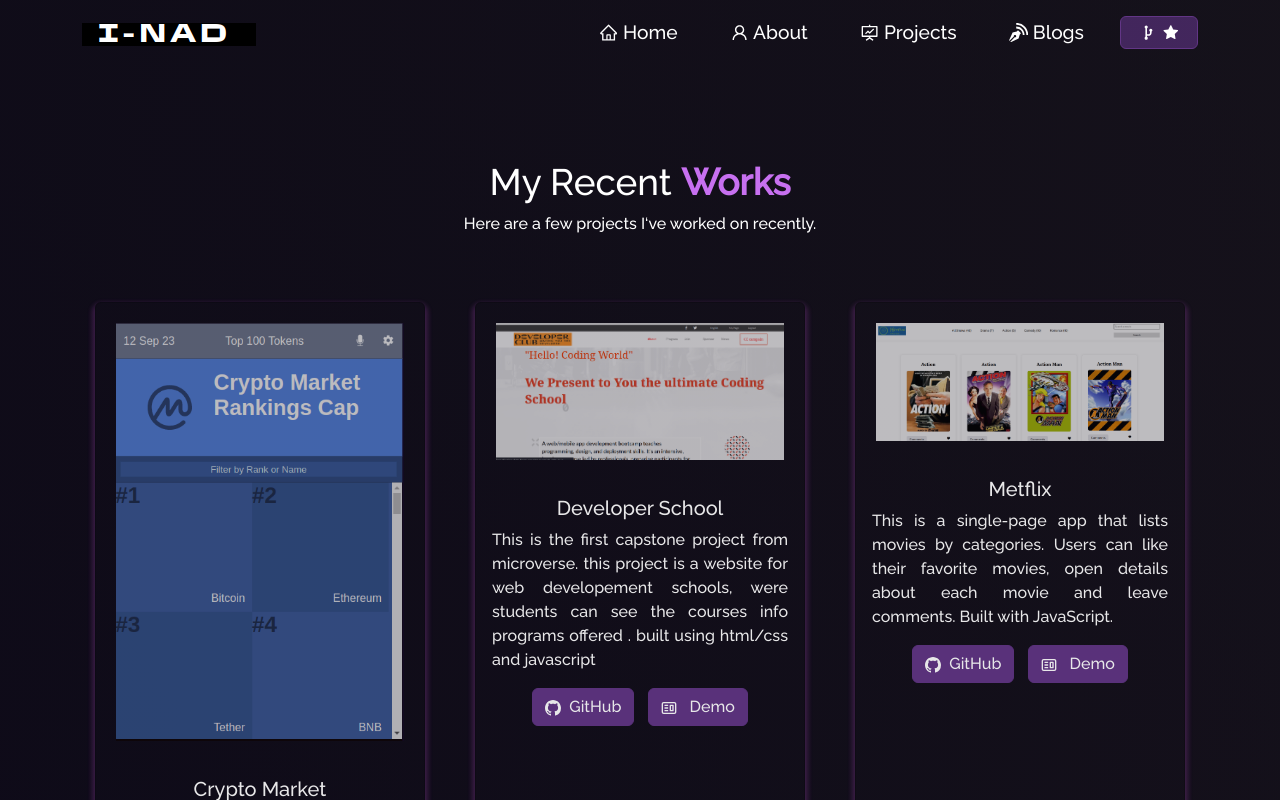
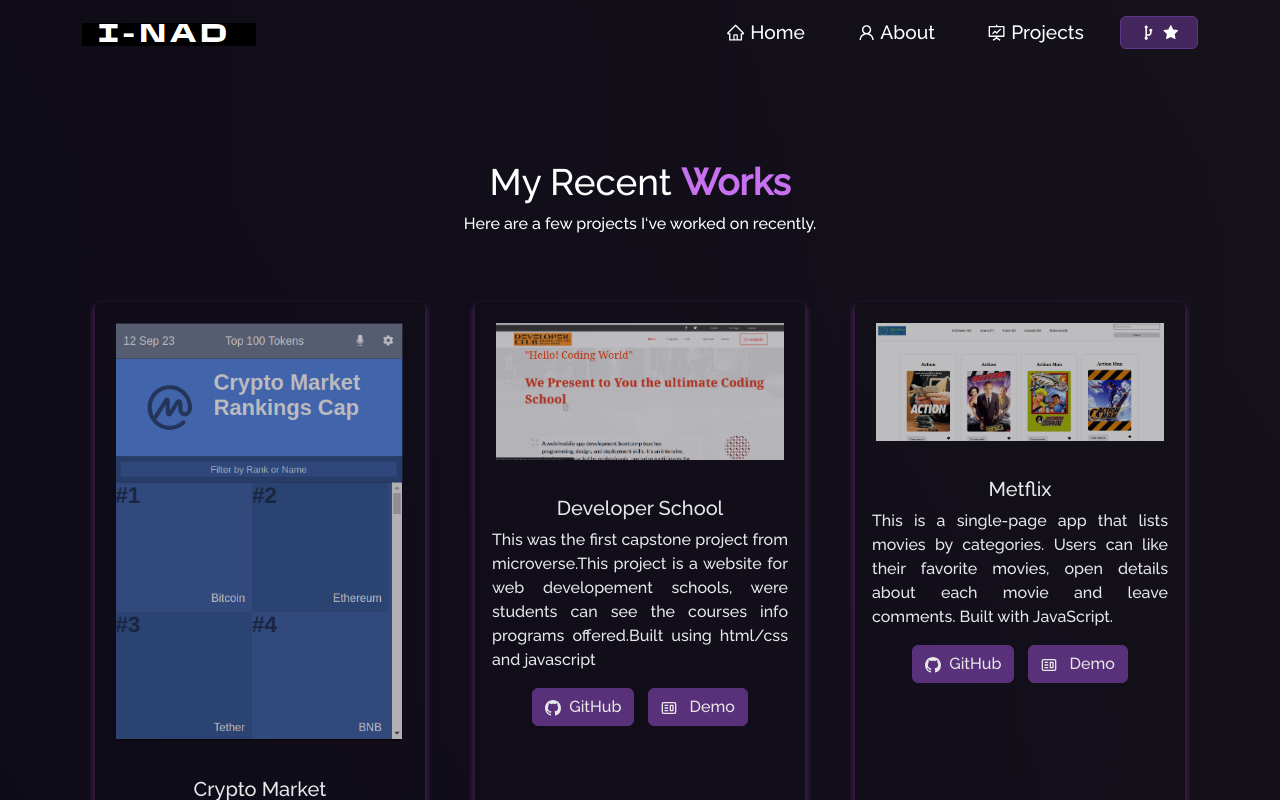
Before and after one commit to arnoldnekemiah/arnoldnek, a React (Create React App) app: page /project in a window 1280 px wide. Shown: the top 800 px of the page. Built offline with nearby package versions, Linux system fonts and the light colour scheme.

Commit message:
removed unnecessary components

```diff
--- a/src/components/NavBar.js
+++ b/src/components/NavBar.js
@@ -4,8 +4,7 @@
 import Container from 'react-bootstrap/Container';
 import Button from 'react-bootstrap/Button';
 import { Link } from 'react-router-dom';
-import { CgGitFork, CgFileDocument } from 'react-icons/cg';
-import { ImBlog } from 'react-icons/im';
+import { CgGitFork } from 'react-icons/cg';
 import {
   AiFillStar,
   AiOutlineHome,
@@ -86,21 +85,9 @@
               </Nav.Link>
             </Nav.Item>
 
-            <Nav.Item>
-              <Nav.Link
-                href="#"
-                target="_blank"
-                rel="noreferrer"
-              >
-                <ImBlog style={{ marginBottom: '2px' }} />
-                {' '}
-                Blogs
-              </Nav.Link>
-            </Nav.Item>
-
             <Nav.Item className="fork-btn">
               <Button
-                href="#"
+                href="https://github.com/arnoldnekemiah/arnoldnek"
                 target="_blank"
                 className="fork-btn-inner"
               >
--- a/src/components/Projects/Projects.js
+++ b/src/components/Projects/Projects.js
@@ -39,7 +39,7 @@
               imgPath={devSchool}
               isBlog={false}
               title="Developer School"
-              description="This is the first capstone project from microverse. this project is a website for web developement schools, were students can see the courses info programs offered . built using html/css and javascript"
+              description="This was the first capstone project from microverse.This project is a website for web developement schools, were students can see the courses info programs offered.Built using html/css and javascript"
               ghLink="https://github.com/arnoldnekemiah/Developer-school"
               demoLink="https://arnoldnekemiah.github.io/Developer-school/"
             />
--- a/src/style.css
+++ b/src/style.css
@@ -498,47 +498,10 @@
   box-shadow: 0 4px 4px 5px rgba(129, 72, 144, 0.561) !important;
 }
 
-.blog-card {
-  padding-top: 50px !important;
-  padding-bottom: 50px !important;
-  padding-left: 25px !important;
-  padding-right: 25px !important;
-  height: auto !important;
-}
-
-.blog-card-view {
-  background-color: transparent !important;
-  box-shadow: 0 3px 3px 2px rgba(145, 77, 161, 0.459) !important;
-  color: white !important;
-  transition: all 0.5s ease 0s !important;
-  height: 100% !important;
-}
-
-.blog-link {
-  color: white !important;
-  text-decoration: none !important;
-}
-
-.blog-link:hover {
-  cursor: pointer !important;
-}
-
-.blog-card-view:hover {
-  transform: scale(1.02) !important;
-  overflow: hidden !important;
-  box-shadow: 0 3px 3px 5px rgba(155, 88, 173, 0.65) !important;
-}
-
 .card-img-top {
   padding: 20px !important;
   opacity: 0.8 !important;
   border-radius: 10px !important;
-}
-
-.blog-img {
-  padding: 0 !important;
-  opacity: 0.8 !important;
-  border-radius: 0 !important;
 }
 
 .btn-primary {
```
